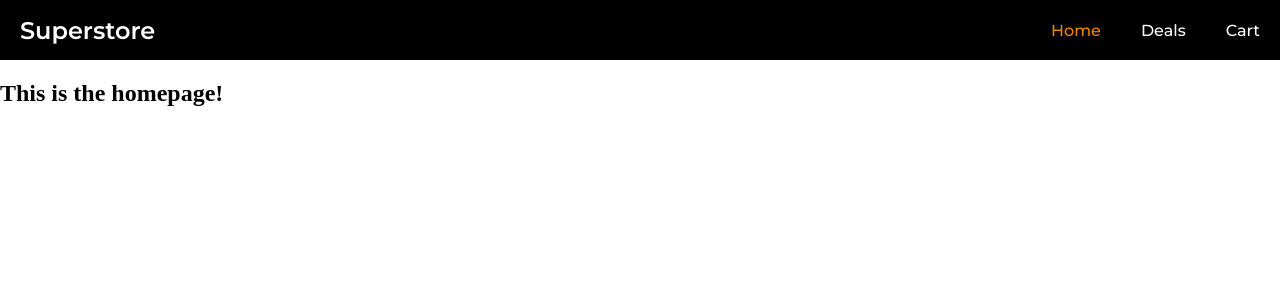
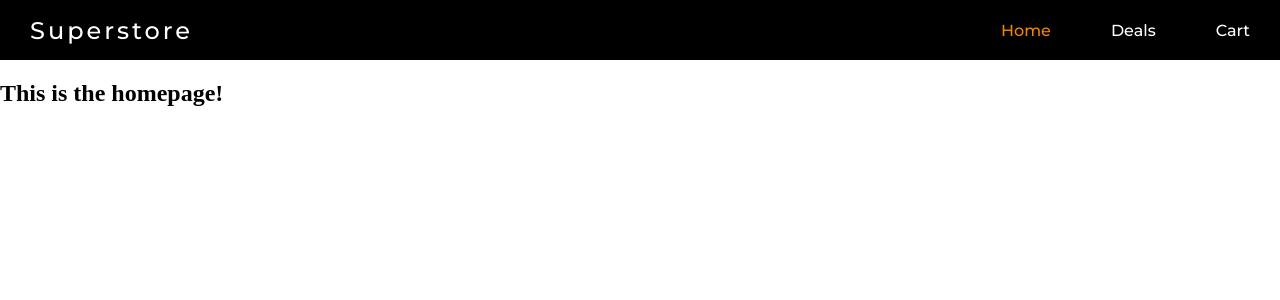
Before and after one commit to bryanurizar/superstore, a React (Create React App) app: page / in a window 1280 px wide. Shown: the top 300 px of the page. Built offline with nearby package versions, Linux system fonts and the light colour scheme.

Commit message:
more navbar styling

```diff
--- a/src/components/Home/Navbar/Navbar.css
+++ b/src/components/Home/Navbar/Navbar.css
@@ -13,10 +13,11 @@ navbar {
 .logo {
   flex: 5;
   font-size: 1.5em;
-  font-weight: 600;
+  font-weight: 500;
   color: white;
   text-decoration: none;
-  margin: 0 20px;
+  letter-spacing: 3px;
+  margin: 0 30px;
 }
 
 .routes {
@@ -30,7 +31,7 @@ ul {
 li {
   display: 1;
   flex-direction: column;
-  margin: 0 20px;
+  margin: 0 30px;
   font-size: 1rem;
   font-weight: 500;
   text-decoration: none;
```
